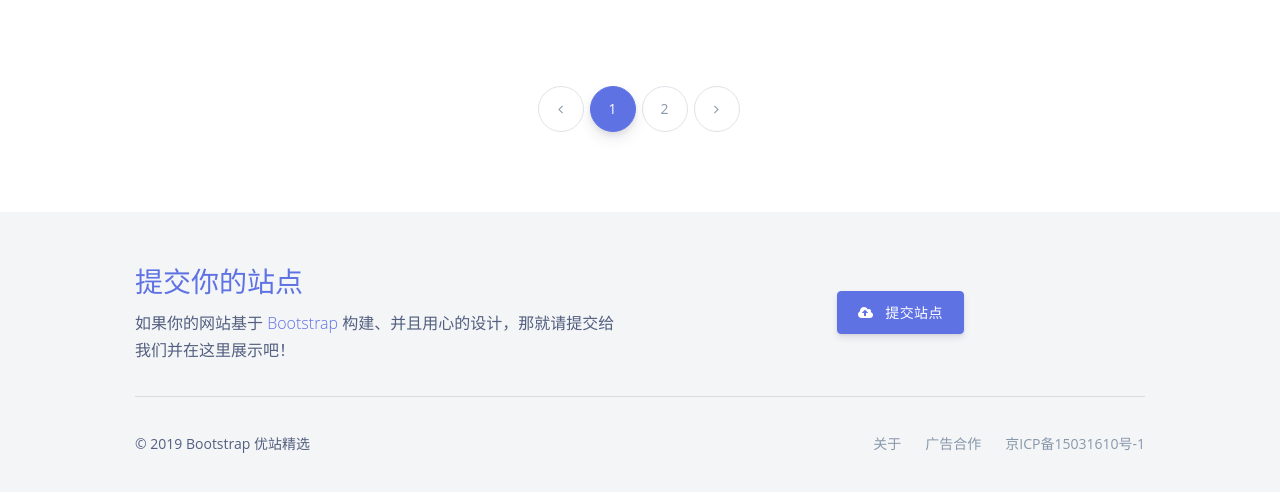
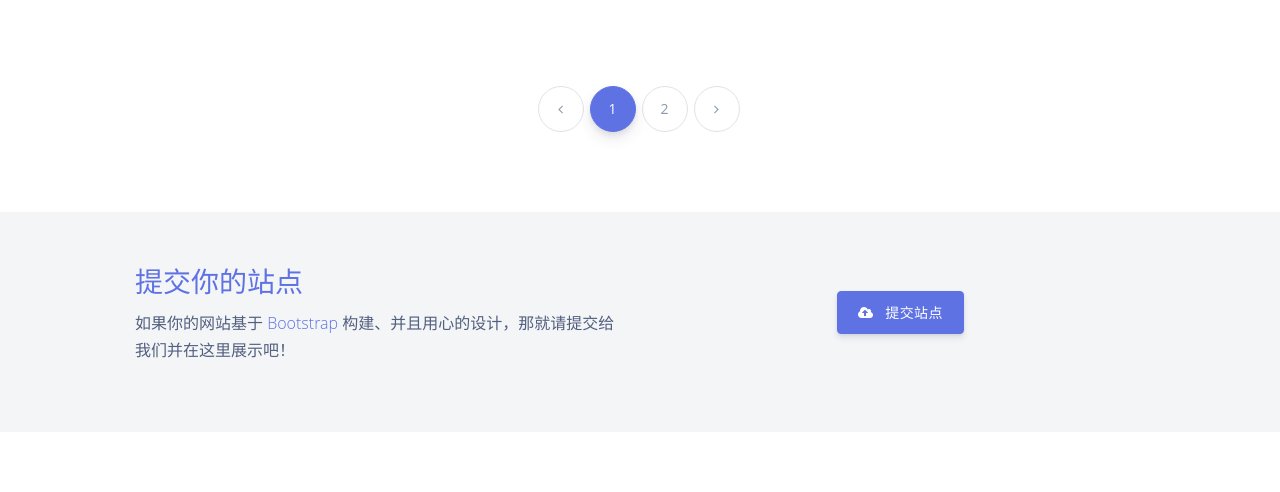
Before and after one commit to 193801569/page-, a plain HTML site: page index.html in a window 1280 px wide. Shown: the part 1805-2297 px from the top of the page. After the commit the page ends 2237 px from the top, so only its background shows below. Drawn offline with nearby package versions, Linux system fonts and the light colour scheme.

Commit message:
Update index.html

```diff
--- a/index.html
+++ b/index.html
@@ -257,28 +257,6 @@ var _hmt = _hmt || [];
             <span class="nav-link-inner--text">提交站点</span>
           </a>
         </div>
-      </div>
-      <hr>
-      <div class="row align-items-center justify-content-md-between">
-        <div class="col-md-6">
-          <div class="copyright">
-            &copy; 2019 Bootstrap 优站精选
-          </div>
-        </div>
-        <div class="col-md-6">
-          <ul class="nav nav-footer justify-content-end">
-            <li class="nav-item">
-              <a href="/about/" class="nav-link">关于</a>
-            </li>
-            <li class="nav-item">
-              <a href="/guanggao/" class="nav-link">广告合作</a>
-            </li>
-            <li class="nav-item">
-              <a href="http://www.beian.miit.gov.cn/" class="nav-link" target="_blank">京ICP备15031610号-1</a>
-            </li>
-          </ul>
-        </div>
-      </div>
     </div>
   </footer>
   <!-- Core -->
```
